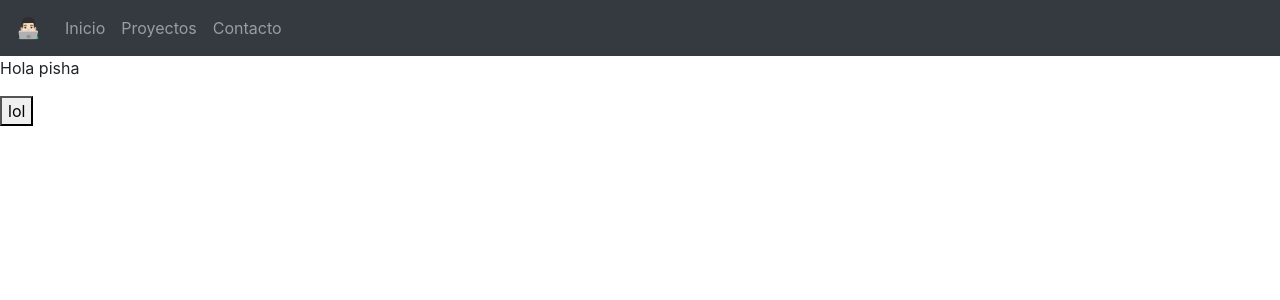
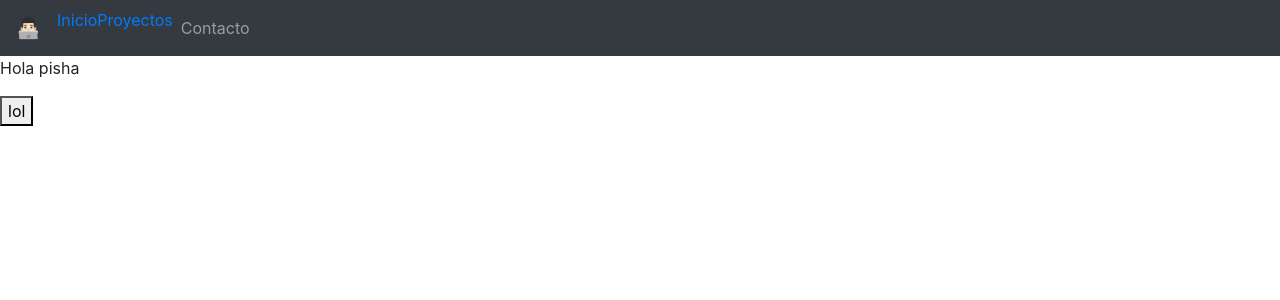
Before and after one commit to xplore93/portfolio, a Vue app: page / in a window 1280 px wide. Shown: the top 300 px of the page. Built offline with nearby package versions, Linux system fonts and the light colour scheme; no server answers.

Commit message:
Fix: Styles v.2

```diff
--- a/src/components/Navbar.vue
+++ b/src/components/Navbar.vue
@@ -7,8 +7,8 @@
 
       <b-collapse id="navbar-toggle-collapse" is-nav>
         <b-navbar-nav>
-          <router-link to="/"><b-nav-item>Inicio</b-nav-item></router-link>
-          <router-link to="/projects"><b-nav-item>Proyectos</b-nav-item></router-link>
+          <router-link to="/" class="nav-item">Inicio</router-link>
+          <router-link to="/projects" class="nav-item">Proyectos</router-link>
           <b-nav-item href="mailto:eugen.stina@gmail.com">Contacto</b-nav-item>
         </b-navbar-nav>
       </b-collapse>
```
